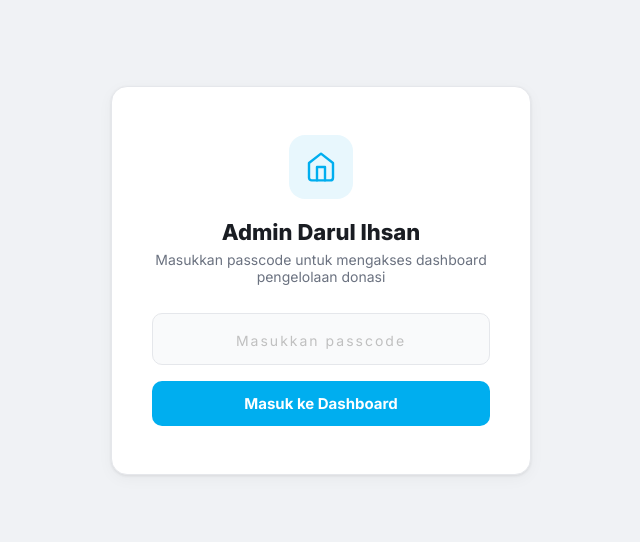
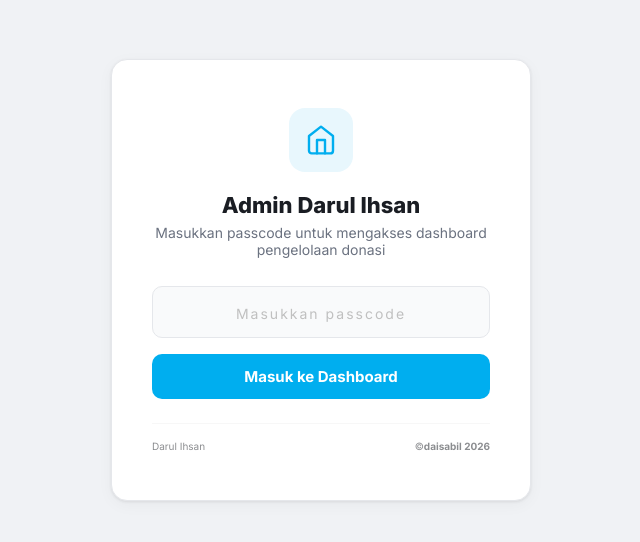
Before and after one commit to daisabil/donasi-darulihsan, a Next.js app: page /admin in a window 1280 px wide. Shown: the part 130-672 px from the top of the page, without its empty margins (319-959 px from the left). Built offline with nearby package versions, Linux system fonts and the light colour scheme.

Commit message:
Add split footer watermark to all views and admin login

```diff
--- a/src/app/admin/page.tsx
+++ b/src/app/admin/page.tsx
@@ -1306,6 +1306,12 @@ export default function AdminPage() {
             onKeyDown={e => e.key === 'Enter' && handleLogin()}
           />
           <button onClick={handleLogin}>Masuk ke Dashboard</button>
+          <div style={{ marginTop: '24px', paddingTop: '16px', borderTop: '1px solid #f0f0f0', opacity: 0.5, display: 'flex', justifyContent: 'space-between', alignItems: 'center' }}>
+            <span style={{ fontSize: '10px' }}>Darul Ihsan</span>
+            <a href="https://daisabil.com" target="_blank" rel="noopener noreferrer" style={{ fontSize: '10px', color: 'inherit', textDecoration: 'none' }}>
+              ©<b>daisabil 2026</b>
+            </a>
+          </div>
         </div>
       </div>
     );
```
Also changed, not shown: src/app/page.tsx (+12 -0 lines).
